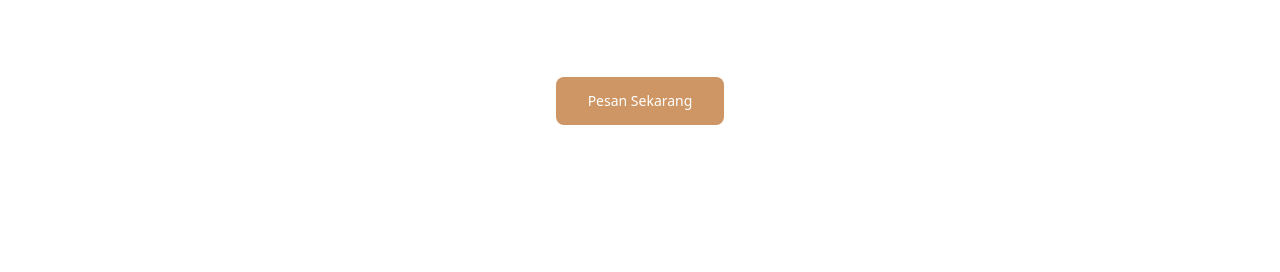
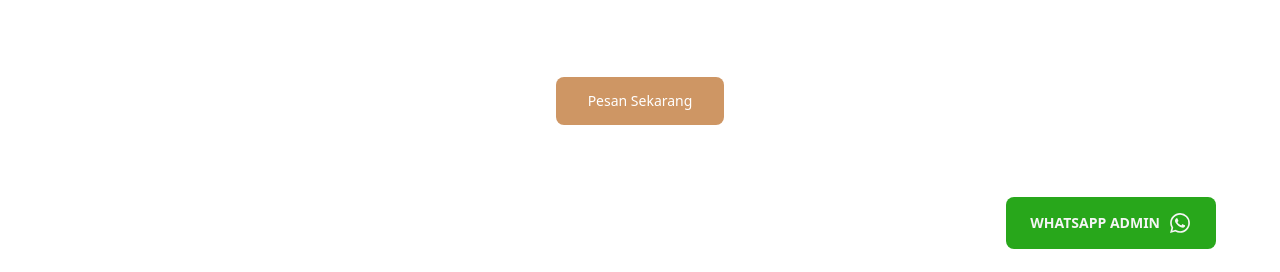
Before and after one commit to ahargunyllib/lima-villa-ku, an Astro site: page / in a window 1280 px wide. Shown: the part 487-759 px from the top of the page. Built offline with nearby package versions, Linux system fonts and the light colour scheme; Astro itself is replaced by a stand-in of ours.

Commit message:
chore: add FloatingActionBar component to index layout

```diff
--- /dev/null
+++ b/src/components/floating-action-bar.astro
@@ -0,0 +1,16 @@
+<div class="fixed bottom-16 right-16">
+  <a
+    href="https://wa.me/+628XXX"
+    target="_blank"
+    rel="noopener noreferrer"
+    class="bg-[#28A71B] text-[#F5F5F5] text-sm font-semibold px-6 py-3.5 rounded-lg w-fit flex flex-row items-center space-x-2 hover:cursor-pointer"
+  >
+    <span>
+      WHATSAPP ADMIN
+    </span>
+
+    <svg xmlns="http://www.w3.org/2000/svg" width="24" height="24" viewBox="0 0 24 24">
+      <path fill="currentColor" d="M19.05 4.91A9.82 9.82 0 0 0 12.04 2c-5.46 0-9.91 4.45-9.91 9.91c0 1.75.46 3.45 1.32 4.95L2.05 22l5.25-1.38c1.45.79 3.08 1.21 4.74 1.21c5.46 0 9.91-4.45 9.91-9.91c0-2.65-1.03-5.14-2.9-7.01m-7.01 15.24c-1.48 0-2.93-.4-4.2-1.15l-.3-.18l-3.12.82l.83-3.04l-.2-.31a8.26 8.26 0 0 1-1.26-4.38c0-4.54 3.7-8.24 8.24-8.24c2.2 0 4.27.86 5.82 2.42a8.18 8.18 0 0 1 2.41 5.83c.02 4.54-3.68 8.23-8.22 8.23m4.52-6.16c-.25-.12-1.47-.72-1.69-.81c-.23-.08-.39-.12-.56.12c-.17.25-.64.81-.78.97c-.14.17-.29.19-.54.06c-.25-.12-1.05-.39-1.99-1.23c-.74-.66-1.23-1.47-1.38-1.72c-.14-.25-.02-.38.11-.51c.11-.11.25-.29.37-.43s.17-.25.25-.41c.08-.17.04-.31-.02-.43s-.56-1.34-.76-1.84c-.2-.48-.41-.42-.56-.43h-.48c-.17 0-.43.06-.66.31c-.22.25-.86.85-.86 2.07s.89 2.4 1.01 2.56c.12.17 1.75 2.67 4.23 3.74c.59.26 1.05.41 1.41.52c.59.19 1.13.16 1.56.1c.48-.07 1.47-.6 1.67-1.18c.21-.58.21-1.07.14-1.18s-.22-.16-.47-.28"/>
+    </svg>
+  </a>
+</div>
--- a/src/pages/index.astro
+++ b/src/pages/index.astro
@@ -1,4 +1,5 @@
 ---
+import FloatingActionBar from "../components/floating-action-bar.astro";
 import Footer from "../components/footer.astro";
 import Navbar from "../components/navbar.astro";
 import AboutUsSection from "../components/sections/about-us-section.astro";
@@ -11,4 +12,6 @@ import RootLayout from "../layouts/root-layout.astro";
   <HeroSection/>
   <AboutUsSection/>
   <Footer/>
+
+  <FloatingActionBar/>
 </RootLayout>
```
